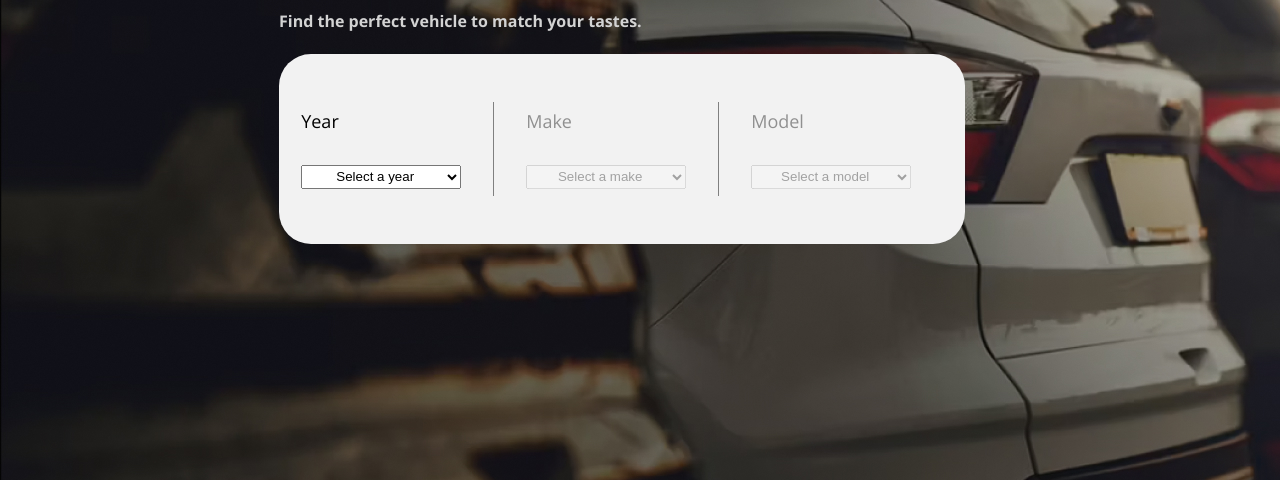
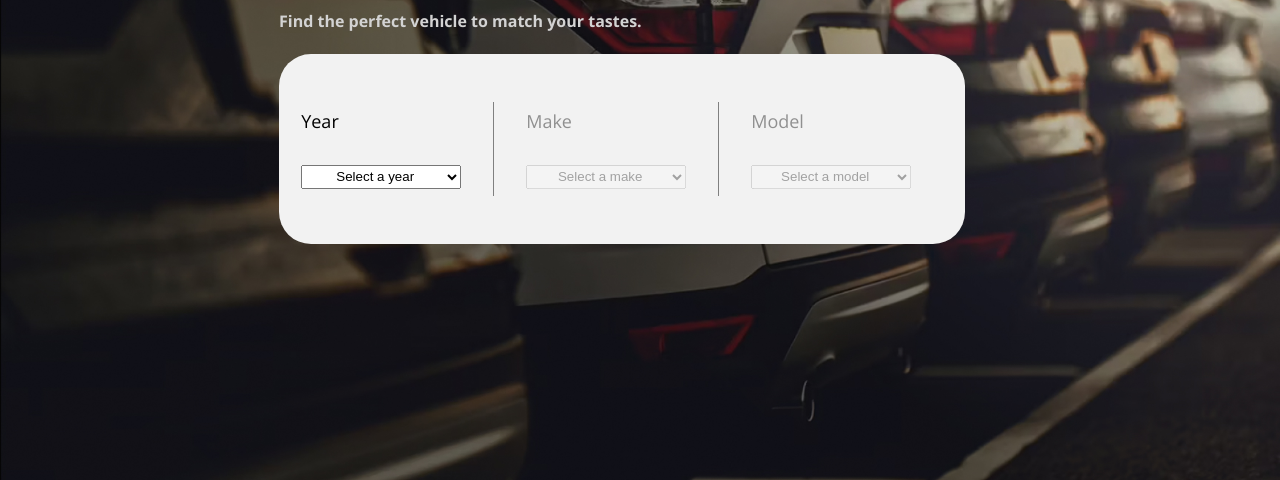
Before and after one commit to ThomsonParker-FS/Thomson_Parker__Car_Finder, a website built with webpack: page src/index.html in a window 1280 px wide. Shown: the part 336-816 px from the top of the page. Built offline with nearby package versions, Linux system fonts and the light colour scheme.

Commit message:
styling fix for large screens

```diff
--- a/src/styles/index.scss
+++ b/src/styles/index.scss
@@ -10,8 +10,9 @@ body {
   height: 100vh;
   width: 100vw;
   background-image: url("../Assets/car-finder-bg.jpg");
-  background-size: auto;
+  background-size: cover;
   background-repeat: no-repeat;
+  overflow: hidden;
   display: flex;
   flex-direction: column;
   text-align: left;
```
